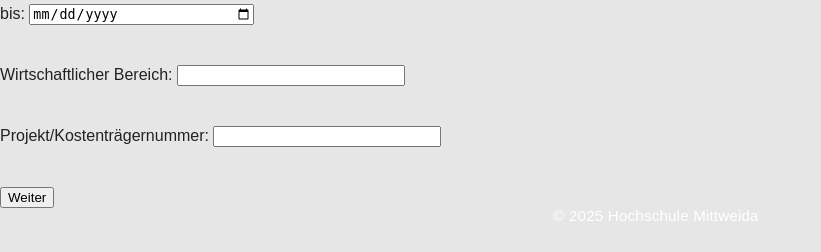
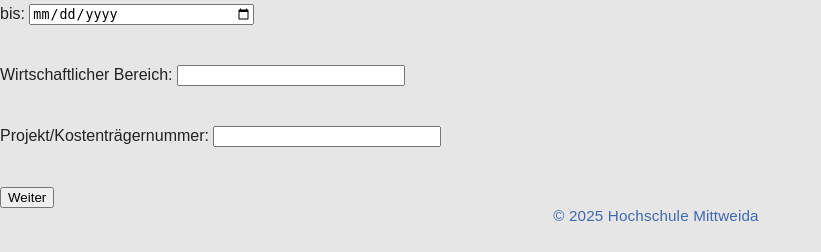
Before and after one commit to ToniBranke/WW1, a PHP site: page /allgemein.html in a window 1280 px wide. Shown: the part 548-800 px from the top of the page, without its empty margins (0-821 px from the left). Run offline with PHP 8.4, Linux system fonts and the light colour scheme.

Commit message:
footer color

```diff
--- a/style.css
+++ b/style.css
@@ -406,7 +406,7 @@ body, html
     justify-content: center;
     align-items: center;
     font-size: 0.95rem;
-    color: #ffffff;
+    color: #3f68b0;
     text-align: center;
     font-weight: 400;
     letter-spacing: 0.01rem;
```
